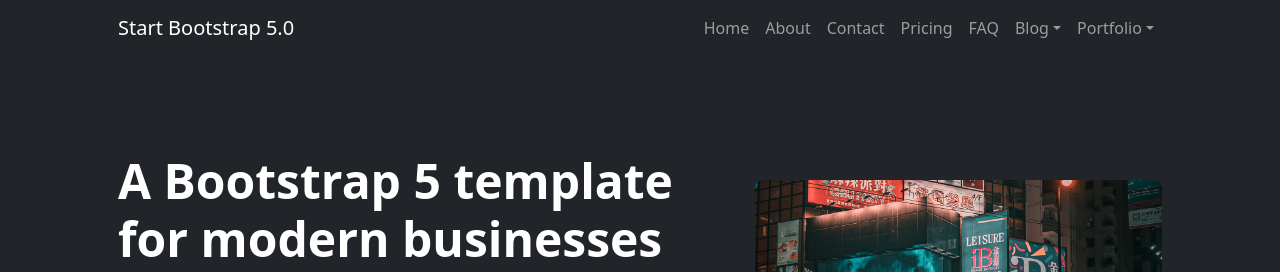
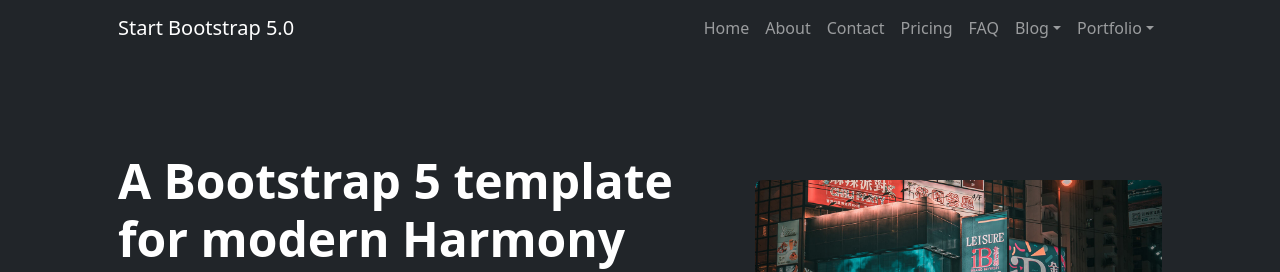
Before and after one commit to timenyin/Bootstrap-5-template, a plain HTML site: page index.html in a window 1280 px wide. Shown: the top 272 px of the page. Drawn offline with nearby package versions, Linux system fonts and the light colour scheme.

Commit message:
Initial commit

```diff
--- a/index.html
+++ b/index.html
@@ -51,7 +51,7 @@
                     <div class="row gx-5 align-items-center justify-content-center">
                         <div class="col-lg-8 col-xl-7 col-xxl-6">
                             <div class="my-5 text-center text-xl-start">
-                                <h1 class="display-5 fw-bolder text-white mb-2">A Bootstrap 5 template for modern businesses</h1>
+                                <h1 class="display-5 fw-bolder text-white mb-2">A Bootstrap 5 template for modern Harmony</h1>
                                 <p class="lead fw-normal text-white-50 mb-4">Quickly design and customize responsive mobile-first sites with Bootstrap, the world’s most popular front-end open source toolkit!</p>
                                 <div class="d-grid gap-3 d-sm-flex justify-content-sm-center justify-content-xl-start">
                                     <a class="btn btn-primary btn-lg px-4 me-sm-3" href="#features">Get Started</a>
```
